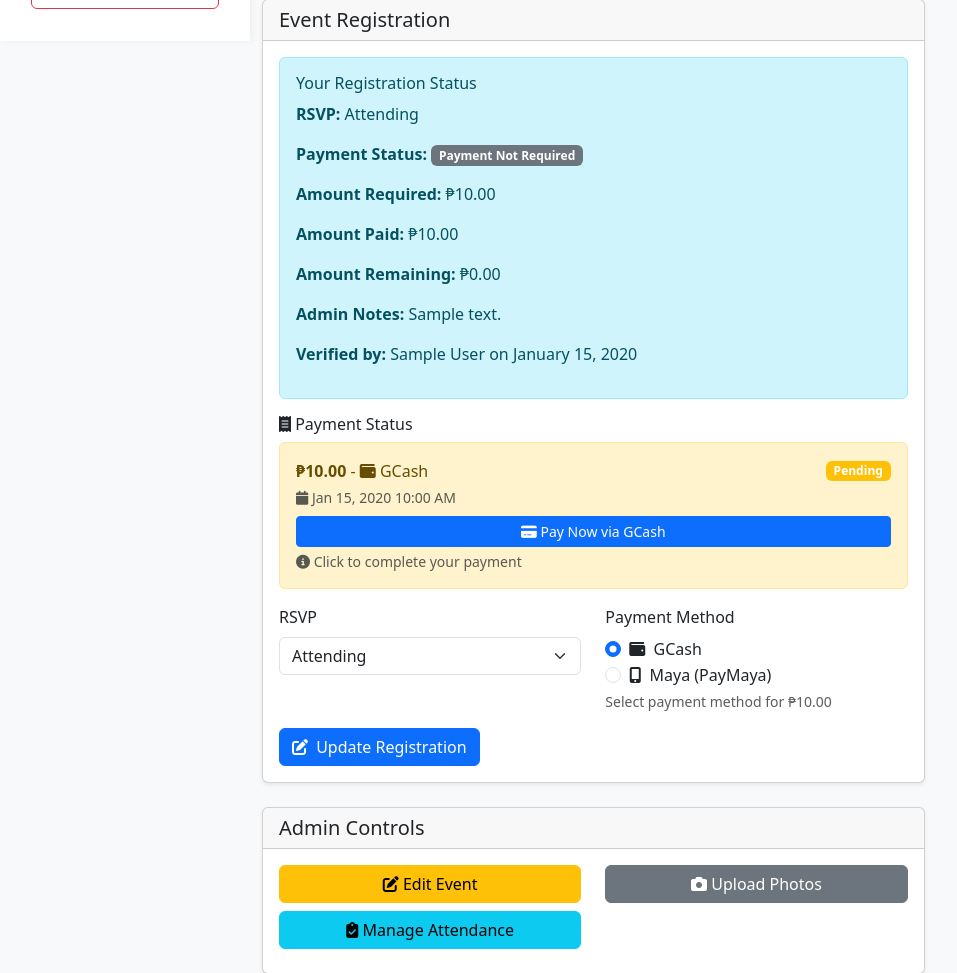
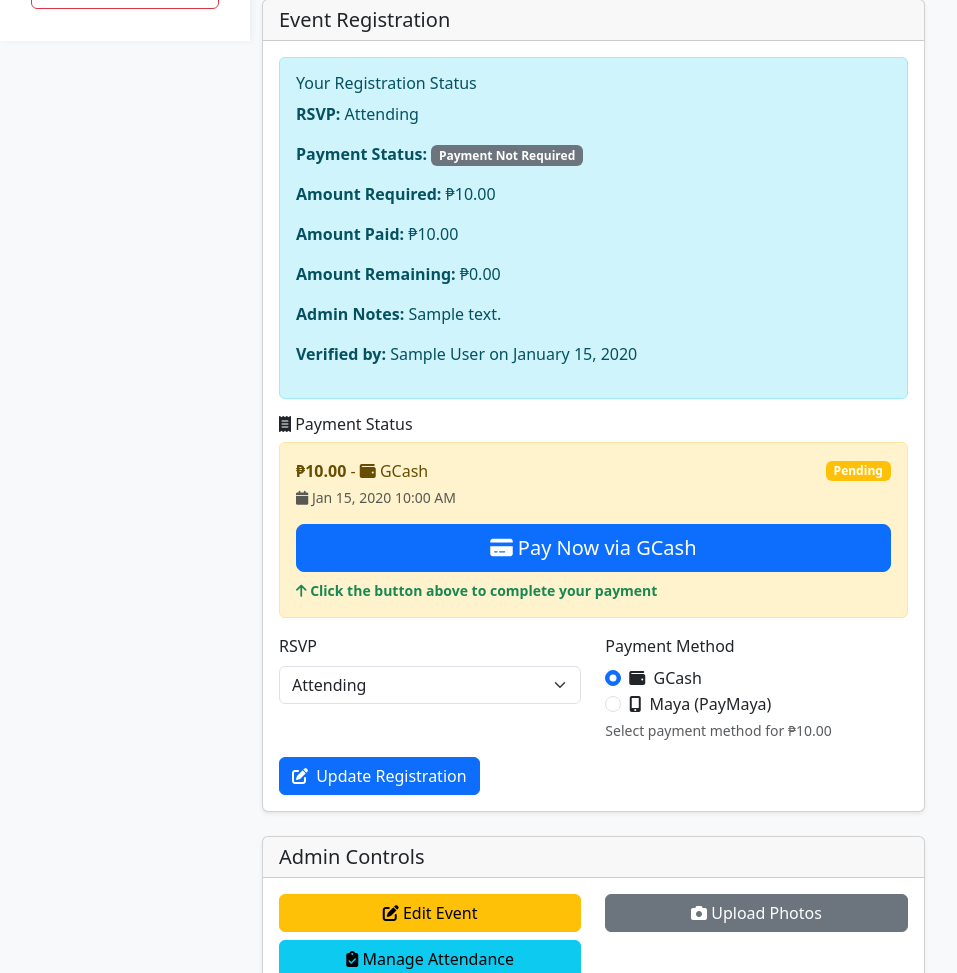
Before and after one commit to 0xShun/BoyScout-Registration-System, a Django app: page /events/1/ in a window 1280 px wide. Shown: the part 759-1732 px from the top of the page, without its empty margins (0-957 px from the left). Run offline with Django 5.2, Linux system fonts and the light colour scheme; a user stored in the database is signed in; data comes from the database, SQL or seed files in the repository; tables that the repository leaves empty hold one stand-in row (values such as "Sample post"); grey boxes marked "Sample" are stand-in pictures; data that the repository does not hold is empty.

Commit message:
Improve Pay Now button visibility and handle popup blockers
- Change button from small to large (btn-lg)
- Add pulsing animation to draw attention to Pay Now button
- Auto-scroll to button if popup is blocked
- Update success message to explicitly mention clicking Pay Now button
- Better UX when browser blocks PayMongo popup

```diff
--- a/events/templates/events/event_detail.html
+++ b/events/templates/events/event_detail.html
@@ -131,13 +131,13 @@
 
                         <!-- Pay Now Button for Pending Payments -->
                         {% if payment.status == 'pending' and payment.paymongo_source_id and payment.paymongo_checkout_url %}
-                          <a href="{{ payment.paymongo_checkout_url }}" target="_blank" class="btn btn-primary btn-sm mt-2 w-100">
+                          <a href="{{ payment.paymongo_checkout_url }}" target="_blank" id="pay-now-btn" class="btn btn-primary btn-lg mt-3 w-100 pulse-animation">
                             <i class="fas fa-credit-card"></i> Pay Now via
                             {% if payment.payment_method == 'paymongo_gcash' %}GCash
                             {% elif payment.payment_method == 'paymongo_maya' %}Maya{% endif %}
                           </a>
-                          <small class="text-muted d-block mt-1">
-                            <i class="fas fa-info-circle"></i> Click to complete your payment
+                          <small class="text-success d-block mt-2 fw-bold">
+                            <i class="fas fa-arrow-up"></i> Click the button above to complete your payment
                           </small>
                         {% elif payment.status == 'pending' and payment.paymongo_source_id and not payment.paymongo_checkout_url %}
                           <div class="alert alert-info mt-2 mb-0">
@@ -475,7 +475,21 @@
 
     // Open PayMongo checkout in new tab if URL exists
     {% if request.session.paymongo_checkout_url %}
-      window.open('{{ request.session.paymongo_checkout_url }}', '_blank');
+      var payNowBtn = document.getElementById('pay-now-btn');
+
+      // Try to open in new tab
+      var newWindow = window.open('{{ request.session.paymongo_checkout_url }}', '_blank');
+
+      // If popup was blocked, scroll to Pay Now button
+      if (!newWindow || newWindow.closed || typeof newWindow.closed == 'undefined') {
+        console.log('Popup blocked - scrolling to Pay Now button');
+        if (payNowBtn) {
+          setTimeout(function() {
+            payNowBtn.scrollIntoView({ behavior: 'smooth', block: 'center' });
+            payNowBtn.focus();
+          }, 500);
+        }
+      }
 
       // Clear session variable via AJAX
       fetch('{% url "events:clear_paymongo_session" %}', {
@@ -500,4 +514,21 @@
     user-select: none;
   }
   {% endif %}
+
+  /* Pulse animation for Pay Now button */
+  @keyframes pulse {
+    0% {
+      box-shadow: 0 0 0 0 rgba(13, 110, 253, 0.7);
+    }
+    70% {
+      box-shadow: 0 0 0 10px rgba(13, 110, 253, 0);
+    }
+    100% {
+      box-shadow: 0 0 0 0 rgba(13, 110, 253, 0);
+    }
+  }
+
+  .pulse-animation {
+    animation: pulse 2s infinite;
+  }
 </style>
--- a/events/views.py
+++ b/events/views.py
@@ -201,7 +201,7 @@ def event_detail(request, pk):
                                 expires_at=timezone.datetime.fromisoformat(expires_at.replace('Z', '+00:00')) if expires_at else None
                             )
 
-                            messages.success(request, 'Registration created! Redirecting to PayMongo for payment...')
+                            messages.success(request, 'Registration created! Click the "Pay Now" button below to complete your payment.')
                             # Store checkout URL in session to open in new tab
                             request.session['paymongo_checkout_url'] = checkout_url
                             return redirect('events:event_detail', pk=event.pk)
```
